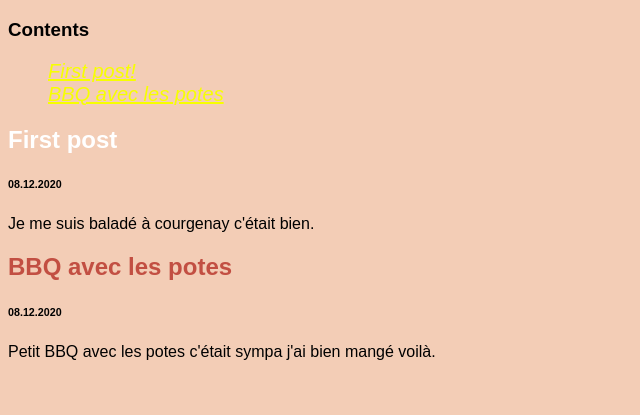
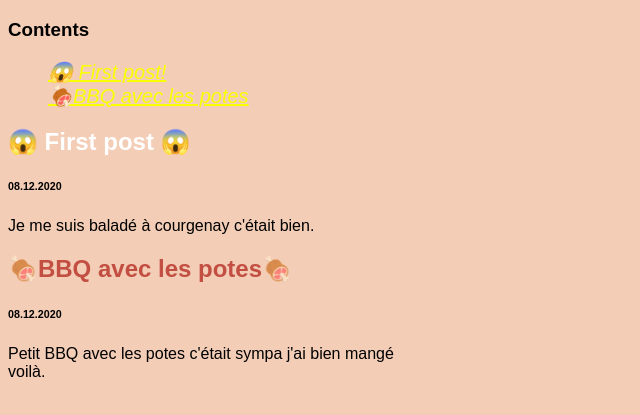
Before and after one commit to LeBonVieuBelouga/LeBonVieuxBelouga, a plain HTML site: page index.html in a window 1280 px wide. Shown: the part 61-476 px from the top of the page, without its empty margins (0-640 px from the left). Drawn offline with Linux system fonts and the light colour scheme.

Commit message:
Update index.html

```diff
--- a/index.html
+++ b/index.html
@@ -38,25 +38,25 @@
         <ul>
             <li>
                 <a href="#first">
-                    First post!
+                    😱 First post!
                 </a>
             </li>
             <li>
                 <a href="#BBQ">
-                    BBQ avec les potes
+                    🍖BBQ avec les potes
                 </a>
             </li>
         </ul>
 
-        <h2 id="first">First post</h2>
+        <h2 id="first">😱 First post 😱</h2>
         <h6>08.12.2020</h6>
 
         <p>Je me suis baladé à courgenay c'était bien.</p>
 
-         <h2 id="BBQ">BBQ avec les potes</h2>
+         <h2 id="BBQ">🍖BBQ avec les potes🍖</h2>
         <h6>08.12.2020</h6>
 
-        <p>Petit BBQ avec les potes c'était sympa j'ai bien mangé          voilà.</p>
+        <p>Petit BBQ avec les potes c'était sympa j'ai bien mangé <br> voilà.</p>
 
 
     </body>
```
